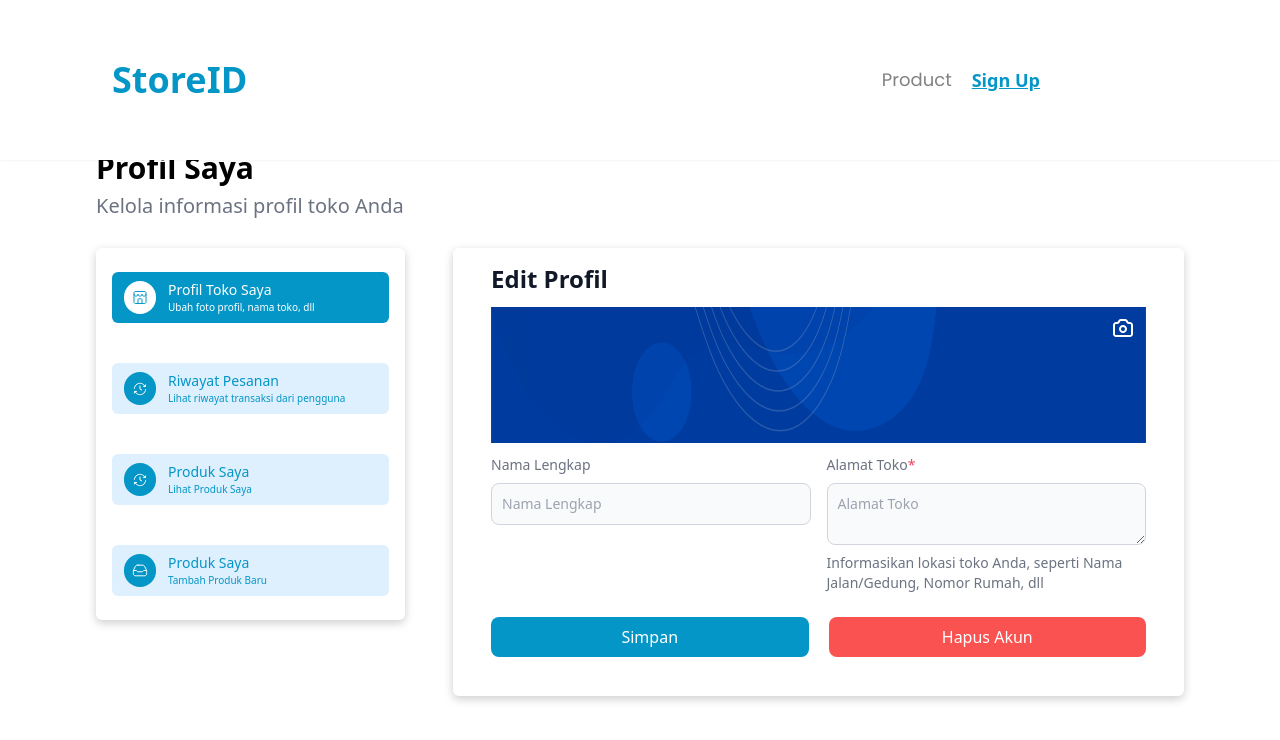
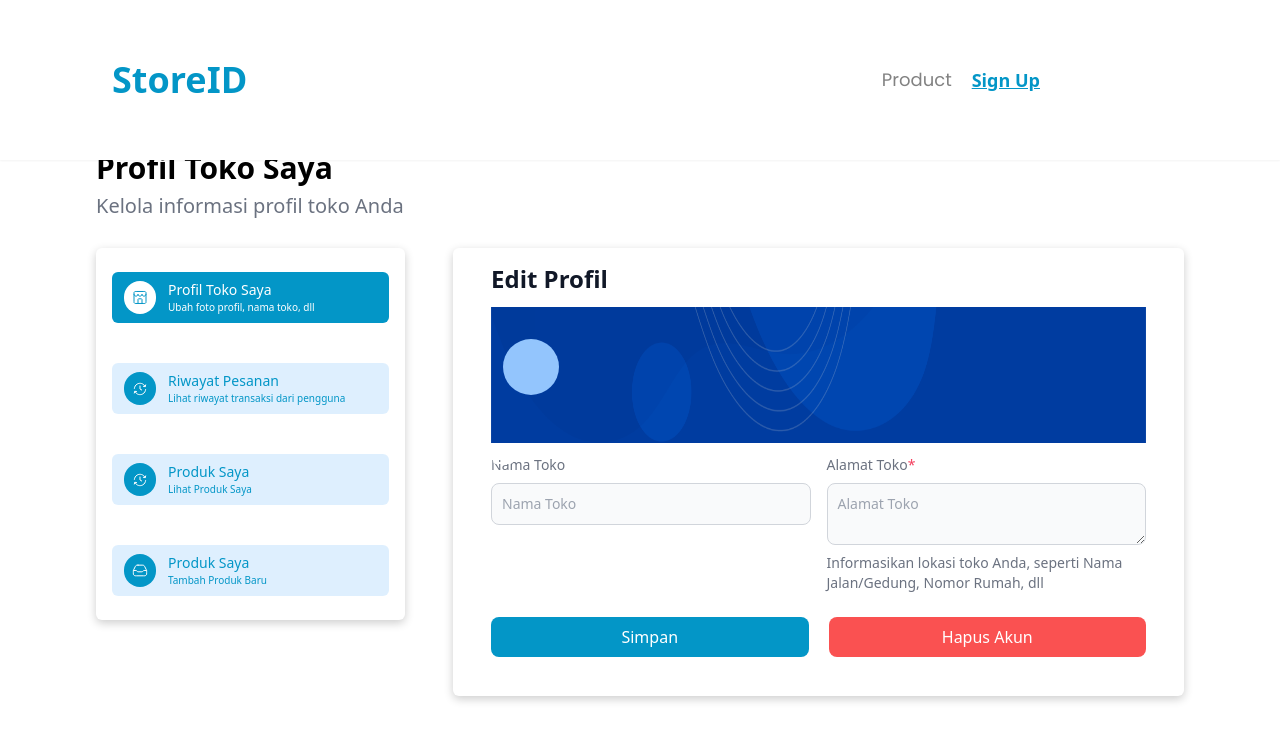
Before and after one commit to Group-Project-Kelompok-1-FE-17-BE-20/Front-End, a React (Vite) app: page /profiltoko in a window 1280 px wide. Shown: the top 740 px of the page. Built offline with nearby package versions, Linux system fonts and the light colour scheme.

Commit message:
Update code terbaru

```diff
--- a/src/Pages/ProfilSaya.tsx
+++ b/src/Pages/ProfilSaya.tsx
@@ -61,7 +61,7 @@ function UserProfile() {
           <nav className="flex mb-4 font-poppins " aria-label="Breadcrumb">
             <ol className="inline-flex items-center space-x-1 md:space-x-3">
               <li className="inline-flex items-center">
-                <a href="#" className="inline-flex items-center text-xl font-medium text-gray-500 hover:text-gray-700">
+                <a className="inline-flex items-center text-xl font-medium text-gray-500 hover:text-gray-700">
                   Kelola informasi profil Anda untuk mengontrol, melindungi dan mengamankan akun
                 </a>
               </li>
@@ -143,7 +143,7 @@ function myProfile(): JSX.Element {
       setUploadedImageUrl(response.data.data.image_url);
       Swal.fire({
         title: "Confirmation",
-        text: "Congratulations, Data Berhasil dirubah",
+        text: "Data Berhasil dirubah",
         icon: "success",
         confirmButtonText: "OK",
         confirmButtonColor: "rgb(3 150 199)",
@@ -154,7 +154,7 @@ function myProfile(): JSX.Element {
       window.location.reload();
       Cookies.set("username", update);
     } catch (error) {
-      console.error("Error:", error);
+      console.error("Error: ", error);
     }
   };
 
@@ -171,7 +171,7 @@ function myProfile(): JSX.Element {
 
       Swal.fire({
         title: "Confirmation",
-        text: `Congratulations, Data Berhasil dihapus`,
+        text: `Hapus Akun Berhasil`,
         icon: "success",
         confirmButtonText: "OK",
         confirmButtonColor: "rgb(3 150 199)",
@@ -180,7 +180,7 @@ function myProfile(): JSX.Element {
       console.log(response);
       navigate("/");
     } catch (error) {
-      console.error("Error:", error);
+      console.error("Error: ", error);
       Swal.fire({
         title: "Error",
         text: "Terjadi kesalahan saat menghapus akun",
@@ -221,7 +221,8 @@ function myProfile(): JSX.Element {
               </div>
             )}
           </button>
-          <div className="Camera top-20 ml-10" style={{ width: "50%", height: "50%", position: "absolute", cursor: "pointer" }}>
+
+          <div className="Camera" style={{ width: "50%", height: "50%", position: "absolute", cursor: "pointer" }}>
             <svg xmlns="http://www.w3.org/2000/svg" width="24" height="24" viewBox="0 0 24 24" fill="none" aria-hidden="true" role="img">
               {/* You can keep the camera icon if you want, or remove it since the input will handle the upload */}
               <path
@@ -240,6 +241,7 @@ function myProfile(): JSX.Element {
               />
             </svg>
           </div>
+
           <div className="GantiCover" style={{ width: 40, height: 20, position: "absolute", top: 0, right: 0, padding: "5px", display: "flex", justifyContent: "flex-end", alignItems: "flex-start" }}>
             <label htmlFor="uploadInput" className="Cover" style={{ width: 70, height: 15, display: "flex", alignItems: "center" }}>
               <input type="file" id="uploadInput" accept="image/*" style={{ display: "none" }} onChange={handleImageUpload} />
@@ -265,7 +267,7 @@ function myProfile(): JSX.Element {
             </div>
             <div>
               <label htmlFor="username" className="block mb-2 text-sm font-medium text-[#6B7280]">
-                username
+                Username
               </label>
               <input
                 type="text"
--- a/src/Pages/ShopProfile.tsx
+++ b/src/Pages/ShopProfile.tsx
@@ -2,7 +2,7 @@ import Header from "../components/Product/Header";
 import bgUserCover from "../img/Rectangle 2775.png";
 import React, { useState } from "react";
 import axios from "axios";
-import { ShopProfile } from "../utils/interface";
+import { FormDataShop, ShopProfile } from "../utils/interface";
 import CreateProduct from "./CreateProduct";
 import ListProduct from "./ListProduct";
 import Cookies from "js-cookie";
@@ -94,11 +94,12 @@ const ProfileToko: React.FC = () => {
       <Header />
       <div>
         <div className="px-3 md:px-24 sm:pt-40">
-          <h2 className="font-poppins text-3xl font-semibold leading-4 mb-4">Profil Saya</h2>
+          <h2 className="font-poppins text-3xl font-semibold leading-4 mb-4">Profil Toko Saya</h2>
           <nav className="flex mb-4 font-poppins " aria-label="Breadcrumb">
             <ol className="inline-flex items-center space-x-1 md:space-x-3">
               <li className="inline-flex items-center">
-                <a className="inline-flex items-center text-xl font-medium text-gray-500 hover:text-gray-700">Kelola informasi profil toko Anda</a>
+                <a className="inline-flex items-center text-xl font-medium text-gray-500 hover:text-gray-700">
+                  Kelola informasi profil toko Anda</a>
               </li>
             </ol>
           </nav>
@@ -149,19 +150,30 @@ const OrderHistory: React.FC = () => {
 };
 
 const MyProfile: React.FC = () => {
+  const [selectedImage, setSelectedImage] = useState<File | null>(null);
+  const [uploadedImageUrl, setUploadedImageUrl] = useState<string | null>(null);
   const navigate = useNavigate();
-  const [formData, setFormData] = useState({
+  const [formData, setFormData] = useState<FormDataShop>({
     nama_toko: "",
     alamat_toko: "",
   });
+  console.log(uploadedImageUrl);
 
   const handleSave = async (e: React.FormEvent<HTMLFormElement>) => {
+    const nama_toko = formData.nama_toko;
+    const alamat_toko = formData.alamat_toko;
+
     e.preventDefault();
     const authToken = Cookies.get("authToken");
     try {
+      const formData = new FormData();
+      if (selectedImage) {
+        formData.append("image_profil", selectedImage);
+        formData.append("nama_toko", nama_toko);
+        formData.append("alamat_toko", alamat_toko);
+      }
       const response = await axios.put(
-        "https://altalaptop.shop/stores/1",
-        { nama_toko: formData.nama_toko, alamat_toko: formData.alamat_toko },
+        "https://altalaptop.shop/stores/1", formData ,
         {
           headers: {
             Authorization: `Bearer ${authToken}`,
@@ -169,7 +181,7 @@ const MyProfile: React.FC = () => {
           },
         }
       );
-      console.log(response);
+      setUploadedImageUrl(response.data.data.image_url);
       Swal.fire({
         title: "Confirmation",
         text: `Berhasil Di Simpan`,
@@ -177,18 +189,21 @@ const MyProfile: React.FC = () => {
         confirmButtonText: "OK",
         confirmButtonColor: "rgb(3 150 199)",
       });
+      const update = response.data.data.nama_toko;
+      Cookies.remove("nama_toko");
       window.location.reload();
+      Cookies.set("nama_toko", update);
     } catch (error) {
-      console.error("Error:", error);
+      console.error("Error: ", error);
     }
   };
 
   const handleHapus = async (e: React.MouseEvent<HTMLButtonElement, MouseEvent>) => {
     e.preventDefault();
     const authToken = Cookies.get("authToken");
-
+    console.log(authToken);
     try {
-      const response = await axios.delete("https://altalaptop.shop/stores/2", {
+      const response = await axios.delete("https://altalaptop.shop/stores/1", {
         headers: {
           Authorization: `Bearer ${authToken}`,
         },
@@ -200,7 +215,7 @@ const MyProfile: React.FC = () => {
         confirmButtonText: "OK",
         confirmButtonColor: "rgb(3 150 199)",
       });
-      Cookies.remove("username");
+      Cookies.remove("nama_toko");
       console.log(response);
       navigate("/");
     } catch (error) {
@@ -217,11 +232,10 @@ const MyProfile: React.FC = () => {
   };
 
   const handleImageUpload = (e: React.ChangeEvent<HTMLInputElement>) => {
-    const { id, value } = e.currentTarget;
-    setFormData({
-      ...formData,
-      [id]: value,
-    });
+    const file = e.currentTarget.files?.[0];
+    if (file) {
+      setSelectedImage(file);
+    }
   };
 
   return (
@@ -230,10 +244,16 @@ const MyProfile: React.FC = () => {
       <form onSubmit={handleSave}>
         <div className="container w-full h-[17vh] relative">
           <img src={bgUserCover} className="h-full w-full" alt="bgCover" />
-          <div className="GantiCover" style={{ width: 40, height: 20, position: "absolute", top: 0, right: 0, padding: "5px", display: "flex", justifyContent: "flex-end", alignItems: "flex-start" }}>
-            <label htmlFor="uploadInput" className="Cover" style={{ width: 70, height: 15, display: "flex", alignItems: "center" }}>
-              <input type="file" id="uploadInput" accept="image/*" style={{ display: "none" }} onChange={handleImageUpload} />
-              <div className="Camera" style={{ width: "50%", height: "50%", position: "relative", cursor: "pointer" }}>
+
+          <button className="bg-blue-300 p-1 w-14 h-14 rounded-full overflow-hidden absolute top-[2rem] ml-3" onClick={() => document.getElementById("uploadInput")?.click()}>
+            {selectedImage && (
+              <div>
+                <img className="w-[50px] h-[50px]  top-5" src={URL.createObjectURL(selectedImage)} alt="Selected" />
+              </div>
+            )}
+          </button>
+
+          <div className="Camera" style={{ width: "50%", height: "50%", position: "relative", cursor: "pointer" }}>
                 <svg xmlns="http://www.w3.org/2000/svg" width="24" height="24" viewBox="0 0 24 24" fill="none" aria-hidden="true" role="img">
                   <path
                     d="M3.58579 7.58579C3.21071 7.96086 3 8.46957 3 9V18C3 18.5304 3.21071 19.0391 3.58579 19.4142C3.96086 19.7893 4.46957 20 5 20H19C19.5304 20 20.0391 19.7893 20.4142 19.4142C20.7893 19.0391 21 18.5304 21 18V9C21 8.46957 20.7893 7.96086 20.4142 7.58579C20.0391 7.21071 19.5304 7 19 7H18.07C17.7408 7.00005 17.4167 6.91884 17.1264 6.76359C16.8362 6.60834 16.5887 6.38383 16.406 6.11L15.594 4.89C15.4113 4.61617 15.1638 4.39166 14.8736 4.23641C14.5833 4.08116 14.2592 3.99995 13.93 4H10.07C9.74082 3.99995 9.41671 4.08116 9.12643 4.23641C8.83616 4.39166 8.5887 4.61617 8.406 4.89L7.594 6.11C7.4113 6.38383 7.16384 6.60834 6.87357 6.76359C6.58329 6.91884 6.25918 7.00005 5.93 7H5C4.46957 7 3.96086 7.21071 3.58579 7.58579Z"
@@ -250,7 +270,11 @@ const MyProfile: React.FC = () => {
                     strokeLinejoin="round"
                   />
                 </svg>
-              </div>
+          </div>
+
+          <div className="GantiCover" style={{ width: 40, height: 20, position: "absolute", top: 0, right: 0, padding: "5px", display: "flex", justifyContent: "flex-end", alignItems: "flex-start" }}>
+            <label htmlFor="uploadInput" className="Cover" style={{ width: 70, height: 15, display: "flex", alignItems: "center" }}>
+              <input type="file" id="uploadInput" accept="image/*" style={{ display: "none" }} onChange={handleImageUpload} />
             </label>
           </div>
         </div>
@@ -259,13 +283,13 @@ const MyProfile: React.FC = () => {
           <div className="grid grid-cols-1 lg:grid-cols-2 gap-4 mt-3">
             <div>
               <label htmlFor="nama_toko" className="block mb-2 text-sm font-medium text-[#6B7280]">
-                Nama Lengkap
+                Nama Toko
               </label>
               <input
                 type="text"
                 id="nama_toko"
                 className="bg-gray-50 border border-gray-300 text-gray-900 text-sm rounded-lg focus:ring-blue-500 focus:border-blue-500 block w-full p-2.5"
-                placeholder="Nama Lengkap"
+                placeholder="Nama Toko"
                 value={formData.nama_toko}
                 onChange={handlePerubahan}
                 required
```
Also changed, not shown: src/utils/interface.ts (+10 -9 lines).
